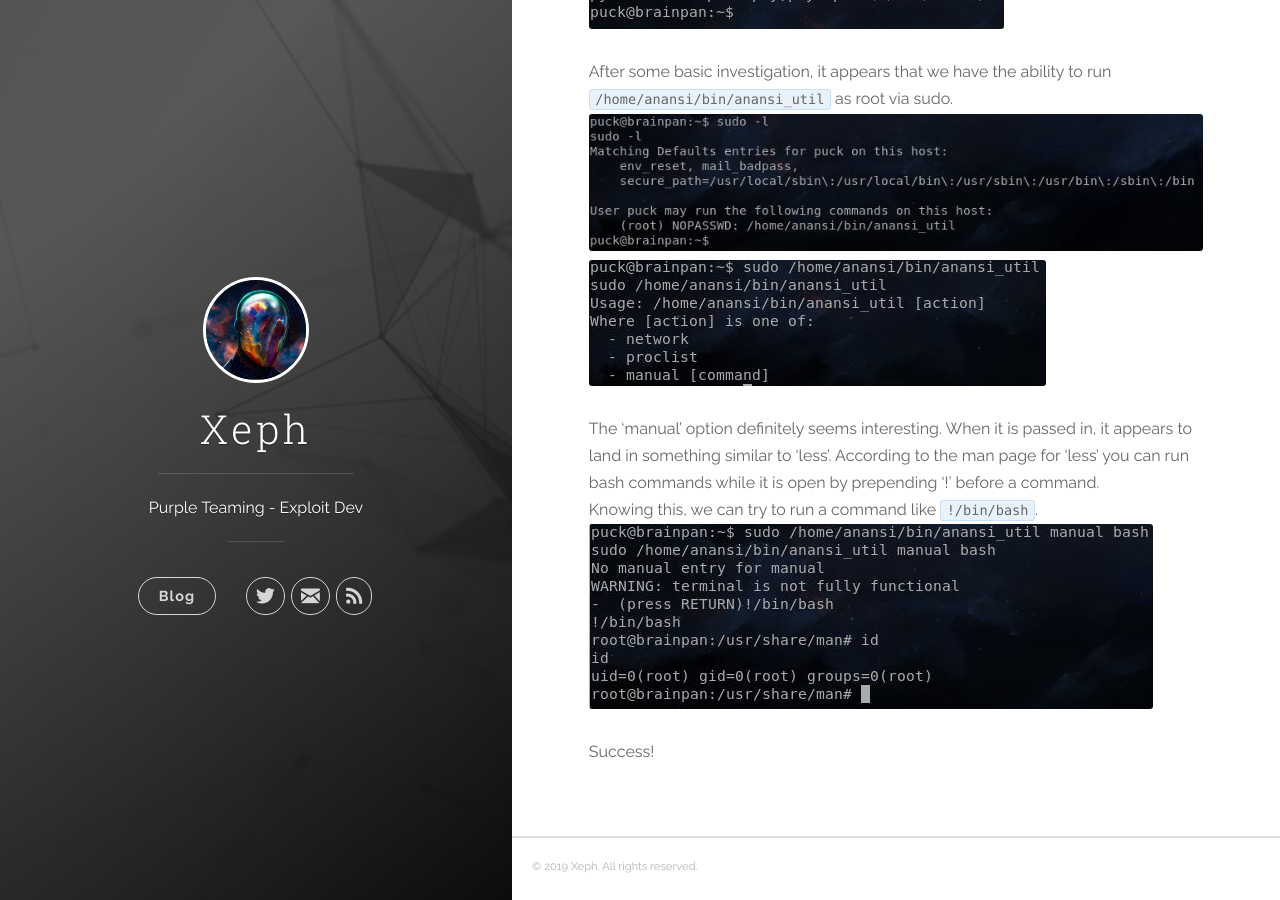
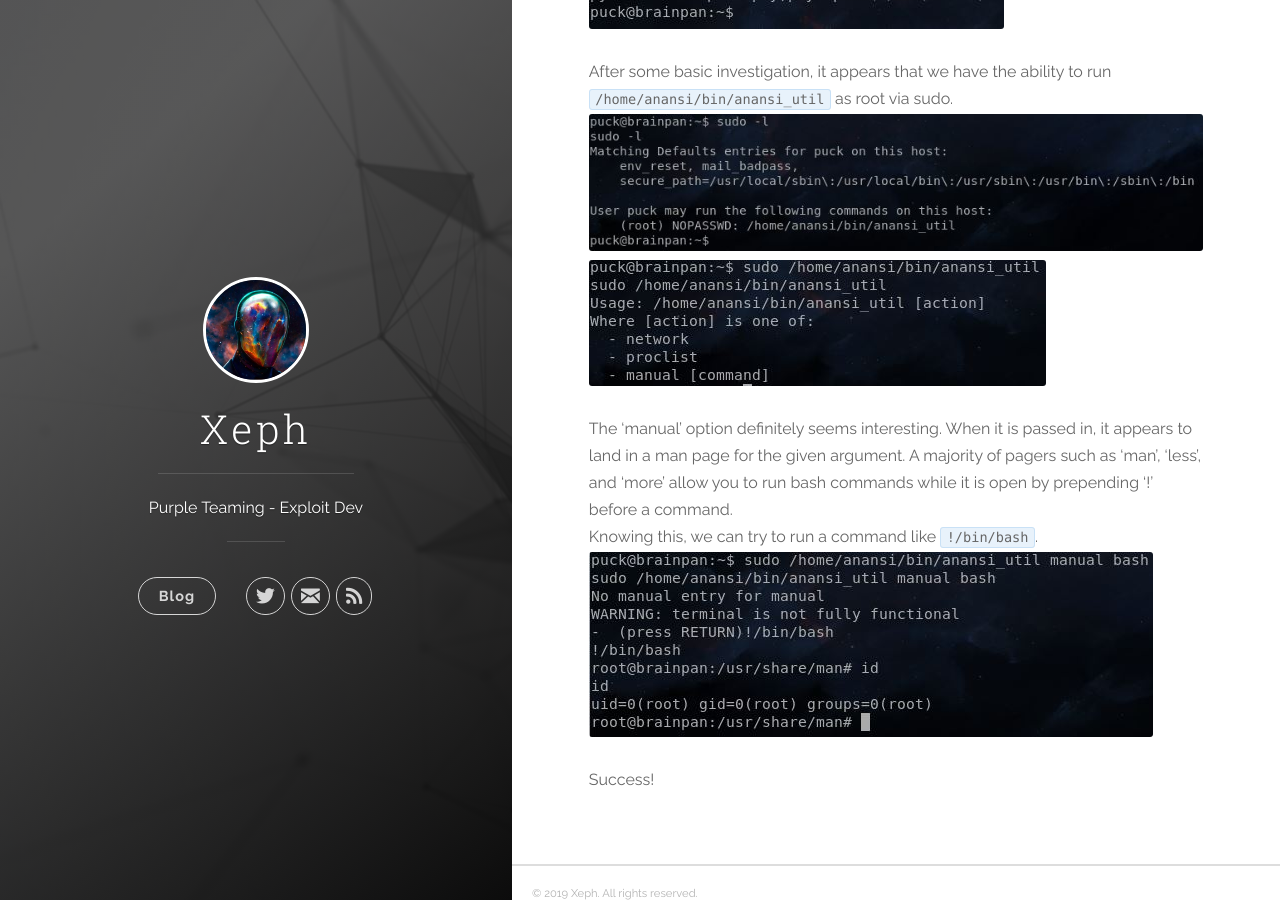
Before and after one commit to avocadosec/xepherus.github.io, a Jekyll site: the page built from _posts/2019-10-18-Vulnhub-Brainpan-1.markdown, in a window 1280 px wide and 900 px high, scrolled down 14990 px. Built offline with Jekyll 4.4.1, drawn with Linux system fonts in a browser that asks for light colours.

Commit message:
Update 2019-10-18-Vulnhub-Brainpan-1.markdown

```diff
--- a/_posts/2019-10-18-Vulnhub-Brainpan-1.markdown
+++ b/_posts/2019-10-18-Vulnhub-Brainpan-1.markdown
@@ -268,7 +268,7 @@ After some basic investigation, it appears that we have the ability to run `/hom
 ![](/images/brainpan-1/27.jpg)
 ![](/images/brainpan-1/28.jpg)
 
-The 'manual' option definitely seems interesting. When it is passed in, it appears to land in something similar to 'less'. According to the man page for 'less' you can run bash commands while it is open by prepending '!' before a command.
+The 'manual' option definitely seems interesting. When it is passed in, it appears to land in a man page for the given argument. A majority of pagers such as 'man', 'less', and 'more' allow you to run bash commands while it is open by prepending '!' before a command.
 Knowing this, we can try to run a command like `!/bin/bash`.
 ![](/images/brainpan-1/29.jpg)
 
```
